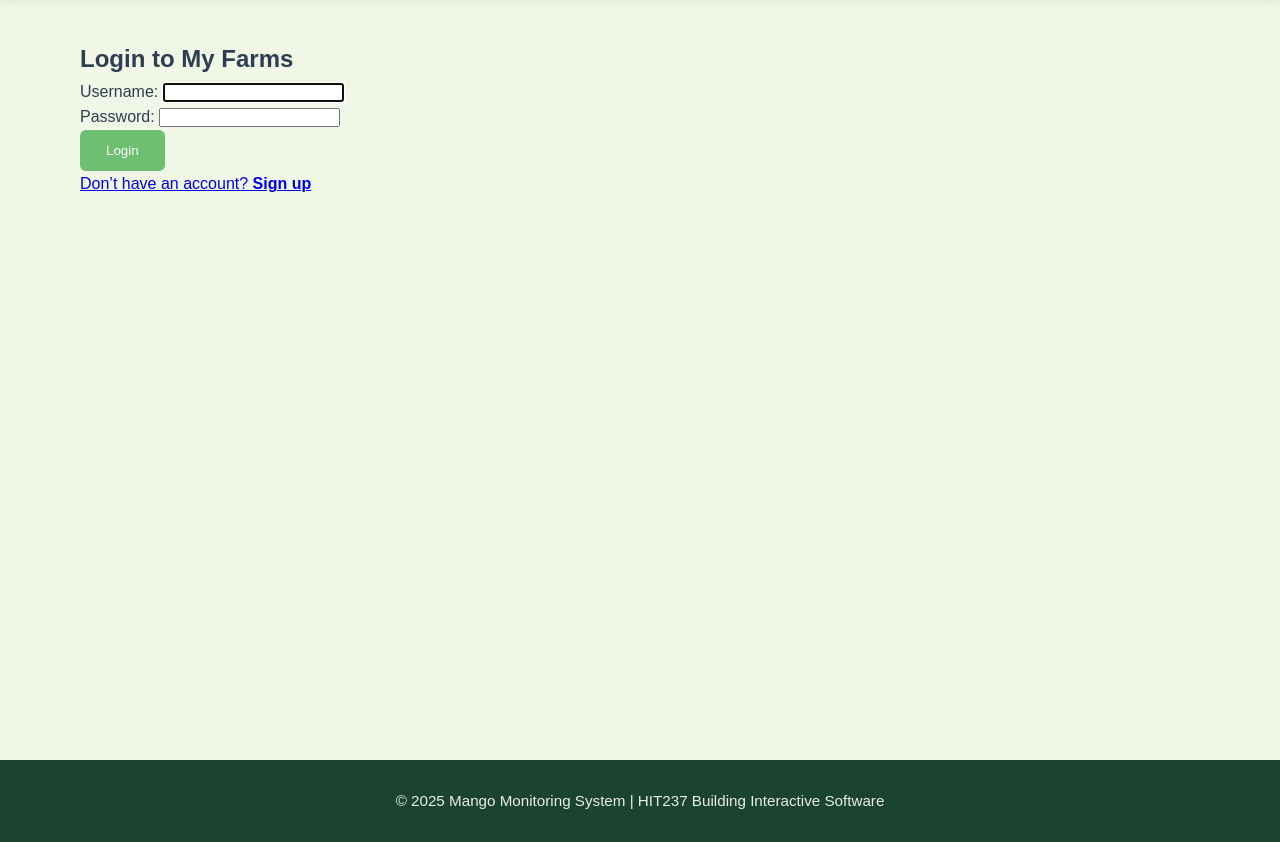
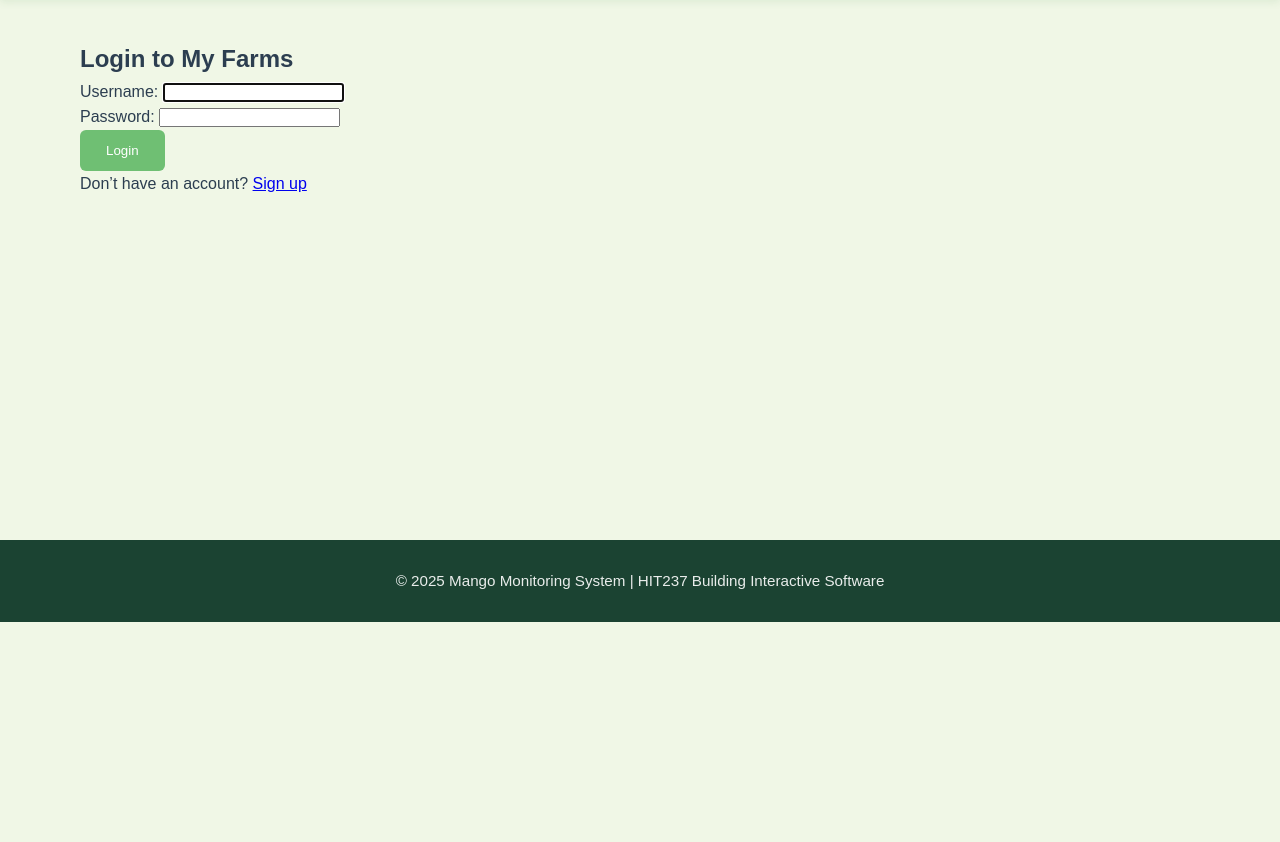
Before and after one commit to erripetalas/MangoMonitoring, a Django app: page /myfarms/login/ in a window 1280 px wide. Shown: the part 178-1020 px from the top of the page. After the commit the page ends 800 px from the top, so only its background shows below. Run offline with Django 5.2, Linux system fonts and the light colour scheme.

Commit message:
login css

```diff
--- a/App2/templates/App2/login.html
+++ b/App2/templates/App2/login.html
@@ -2,25 +2,25 @@
 {% block title %}Login | My Farms{% endblock %}
 
 {% block content %}
-<div class="d-flex justify-content-center align-items-center" style="min-height: 85vh;">
-  <div class="auth-card p-4 shadow-lg">
-    <h2 class="mb-4 text-success">Login to My Farms</h2>
+<div class="login-wrapper">
+  <div class="auth-card">
+    <h2 class="mb-4">Login to My Farms</h2>
     <form method="post">
       {% csrf_token %}
       {{ form.non_field_errors }}
-      <div class="form-group mb-3 text-start">
+      <div class="form-group text-start mb-3">
         {{ form.username.label_tag }}
         {{ form.username }}
       </div>
-      <div class="form-group mb-3 text-start">
+      <div class="form-group text-start mb-3">
         {{ form.password.label_tag }}
         {{ form.password }}
       </div>
       <button type="submit" class="btn btn-success w-100">Login</button>
     </form>
-    <div class="mt-3">
-      <a href="{% url 'App2:register' %}" class="d-block text-decoration-none text-secondary">Don’t have an account? <strong>Sign up</strong></a>
-    </div>
+    <p class="mt-3 mb-0">Don’t have an account?
+      <a href="{% url 'App2:register' %}" class="text-primary fw-bold">Sign up</a>
+    </p>
   </div>
 </div>
 {% endblock %}
```
Also changed, not shown: App2/static/css/base.css (+36 -6 lines).
